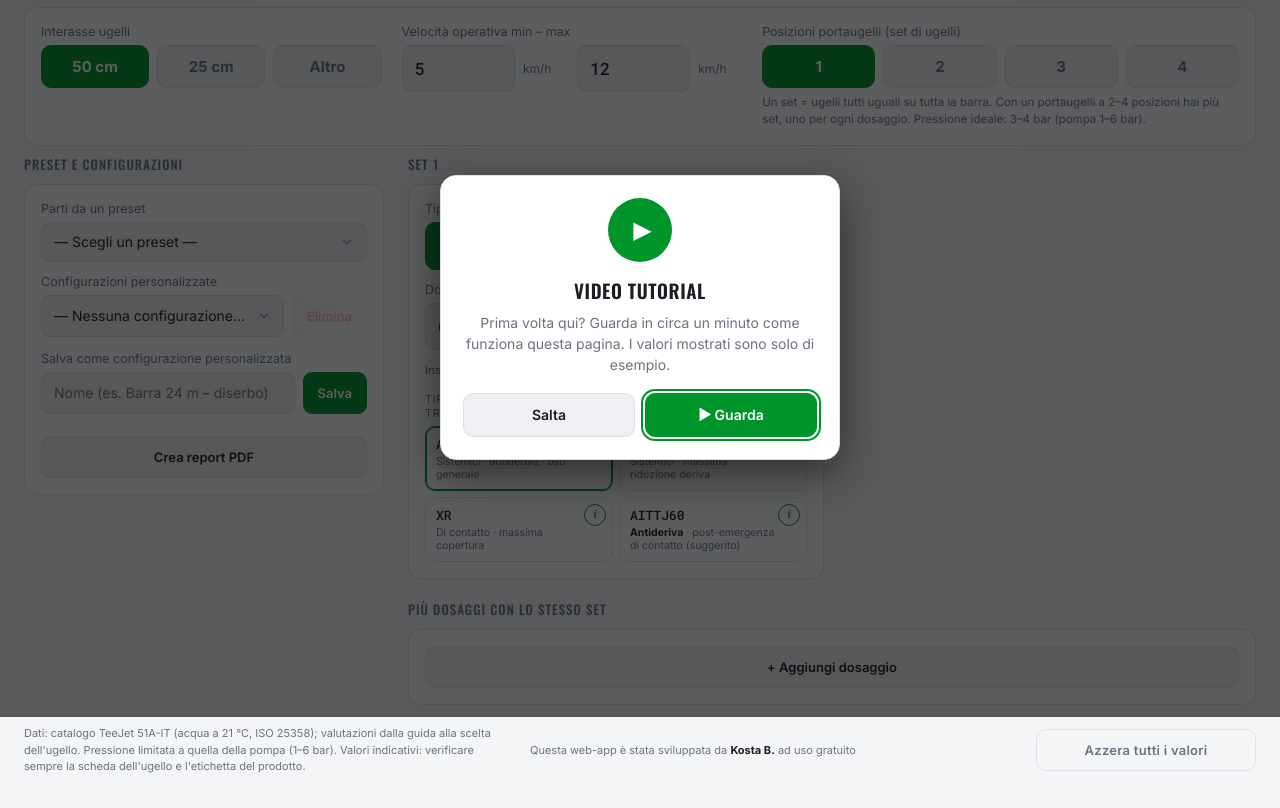
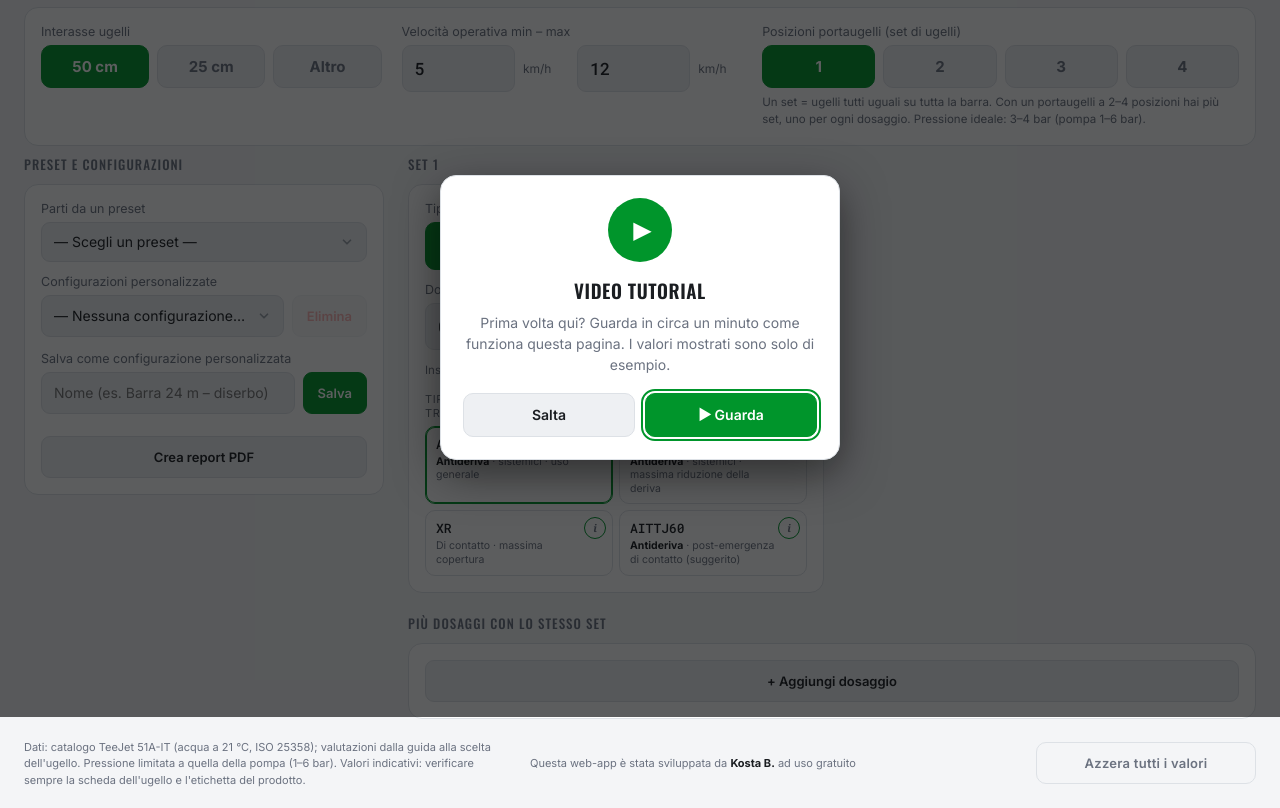
Before and after one commit to kostacaffini-png/Campo-aperto, a plain HTML site: page index.html in a window 1280 px wide. Shown: the part 83-891 px from the top of the page. Drawn offline with nearby package versions, Linux system fonts and the light colour scheme.

Commit message:
Add files via upload

```diff
--- a/index.html
+++ b/index.html
@@ -962,7 +962,7 @@ const FAM_I18N = {
        colors:{green:'Verde',yellow:'Giallo',lilac:'Lilla',blue:'Blu',red:'Rosso',brown:'Marrone',grey:'Grigio',white:'Bianco',lightblue:'Azzurro',orange:'Arancio',olive:'Oliva',lightgreen:'Verde chiaro'},
        famDesc:{AIXR:"ventaglio a induzione d'aria, range esteso", AI:"ventaglio a induzione d'aria", XR:'ventaglio a range esteso, goccia fine', AITTJ60:"doppio ventaglio 60° a induzione d'aria",
                 AI3070:"doppio ventaglio asimmetrico 30°/70° a induzione d'aria", TJ60:'doppio ventaglio 60°, goccia fine', TXB:'cono vuoto, goccia molto fine', SJ7:'7 fili liquidi per concimi'},
-       famUse:{ diserbo:{AIXR:'Sistemici · antideriva · uso generale', AI:'Sistemici · massima riduzione deriva', XR:'Di contatto · massima copertura', AITTJ60:'**Antideriva** · post-emergenza di contatto (suggerito)'},
+       famUse:{ diserbo:{AIXR:'**Antideriva** · sistemici · uso generale', AI:'**Antideriva** · sistemici · massima riduzione della deriva', XR:'Di contatto · massima copertura', AITTJ60:'**Antideriva** · post-emergenza di contatto (suggerito)'},
                 fungins:{AITTJ60:'**Antideriva** · copertura e penetrazione', AI3070:'Grano e orzo · copertura della spiga', TXB:'Vegetazione fitta · goccia fine', TJ60:'Di contatto · massima copertura'},
                 concime:{SJ7:'Concimi liquidi (es. UAN) · niente ustioni fogliari'} },
        info:'Scheda ugello', rTitle:'Valutazione TeeJet', gHerb:'Erbicidi', gFung:'Fungicidi', gIns:'Insetticidi', gOther:'Altro',
@@ -984,7 +984,7 @@ const FAM_I18N = {
        colors:{green:'Green',yellow:'Yellow',lilac:'Lilac',blue:'Blue',red:'Red',brown:'Brown',grey:'Grey',white:'White',lightblue:'Light blue',orange:'Orange',olive:'Olive',lightgreen:'Light green'},
        famDesc:{AIXR:'air induction extended range flat fan', AI:'air induction flat fan', XR:'extended range flat fan, fine droplets', AITTJ60:'air induction twin flat fan 60°',
                 AI3070:'air induction asymmetric twin fan 30°/70°', TJ60:'twin flat fan 60°, fine droplets', TXB:'hollow cone, very fine droplets', SJ7:'7 liquid streams for fertiliser'},
-       famUse:{ diserbo:{AIXR:'Systemic · low drift · general use', AI:'Systemic · maximum drift reduction', XR:'Contact · maximum coverage', AITTJ60:'**Low drift** · post-emergence contact (suggested)'},
+       famUse:{ diserbo:{AIXR:'**Low drift** · systemic · general use', AI:'**Low drift** · systemic · maximum drift reduction', XR:'Contact · maximum coverage', AITTJ60:'**Low drift** · post-emergence contact (suggested)'},
                 fungins:{AITTJ60:'**Low drift** · coverage and penetration', AI3070:'Wheat and barley · head coverage', TXB:'Dense canopy · fine droplets', TJ60:'Contact · maximum coverage'},
                 concime:{SJ7:'Liquid fertiliser (e.g. UAN) · no leaf burn'} },
        info:'Nozzle sheet', rTitle:'TeeJet rating', gHerb:'Herbicides', gFung:'Fungicides', gIns:'Insecticides', gOther:'Other',
@@ -1006,7 +1006,7 @@ const FAM_I18N = {
        colors:{green:'Verde',yellow:'Amarillo',lilac:'Lila',blue:'Azul',red:'Rojo',brown:'Marrón',grey:'Gris',white:'Blanco',lightblue:'Azul claro',orange:'Naranja',olive:'Oliva',lightgreen:'Verde claro'},
        famDesc:{AIXR:'abanico con inducción de aire, rango extendido', AI:'abanico con inducción de aire', XR:'abanico de rango extendido, gota fina', AITTJ60:'doble abanico 60° con inducción de aire',
                 AI3070:'doble abanico asimétrico 30°/70° con inducción de aire', TJ60:'doble abanico 60°, gota fina', TXB:'cono hueco, gota muy fina', SJ7:'7 chorros líquidos para abonos'},
-       famUse:{ diserbo:{AIXR:'Sistémicos · antideriva · uso general', AI:'Sistémicos · máxima reducción de deriva', XR:'De contacto · máxima cobertura', AITTJ60:'**Antideriva** · post-emergencia de contacto (sugerido)'},
+       famUse:{ diserbo:{AIXR:'**Antideriva** · sistémicos · uso general', AI:'**Antideriva** · sistémicos · máxima reducción de deriva', XR:'De contacto · máxima cobertura', AITTJ60:'**Antideriva** · post-emergencia de contacto (sugerido)'},
                 fungins:{AITTJ60:'**Antideriva** · cobertura y penetración', AI3070:'Trigo y cebada · cobertura de la espiga', TXB:'Vegetación densa · gota fina', TJ60:'De contacto · máxima cobertura'},
                 concime:{SJ7:'Abonos líquidos (p. ej. UAN) · sin quemaduras foliares'} },
        info:'Ficha de la boquilla', rTitle:'Valoración TeeJet', gHerb:'Herbicidas', gFung:'Fungicidas', gIns:'Insecticidas', gOther:'Otros',
@@ -1028,7 +1028,7 @@ const FAM_I18N = {
        colors:{green:'Grün',yellow:'Gelb',lilac:'Lila',blue:'Blau',red:'Rot',brown:'Braun',grey:'Grau',white:'Weiß',lightblue:'Hellblau',orange:'Orange',olive:'Oliv',lightgreen:'Hellgrün'},
        famDesc:{AIXR:'Injektor-Flachstrahl, erweiterter Druckbereich', AI:'Injektor-Flachstrahl', XR:'Flachstrahl mit erweitertem Druckbereich, feine Tropfen', AITTJ60:'Injektor-Doppelflachstrahl 60°',
                 AI3070:'asymmetrischer Injektor-Doppelflachstrahl 30°/70°', TJ60:'Doppelflachstrahl 60°, feine Tropfen', TXB:'Hohlkegel, sehr feine Tropfen', SJ7:'7 Flüssigkeitsstrahlen für Dünger'},
-       famUse:{ diserbo:{AIXR:'Systemisch · abdriftmindernd · universell', AI:'Systemisch · maximale Abdriftminderung', XR:'Kontaktmittel · maximale Benetzung', AITTJ60:'**Abdriftmindernd** · Nachauflauf Kontaktmittel (Vorschlag)'},
+       famUse:{ diserbo:{AIXR:'**Abdriftmindernd** · systemisch · universell', AI:'**Abdriftmindernd** · systemisch · maximale Abdriftminderung', XR:'Kontaktmittel · maximale Benetzung', AITTJ60:'**Abdriftmindernd** · Nachauflauf Kontaktmittel (Vorschlag)'},
                 fungins:{AITTJ60:'**Abdriftmindernd** · Benetzung und Durchdringung', AI3070:'Weizen und Gerste · Ährenbenetzung', TXB:'Dichter Bestand · feine Tropfen', TJ60:'Kontaktmittel · maximale Benetzung'},
                 concime:{SJ7:'Flüssigdünger (z. B. AHL) · keine Blattverätzung'} },
        info:'Düsenblatt', rTitle:'TeeJet-Bewertung', gHerb:'Herbizide', gFung:'Fungizide', gIns:'Insektizide', gOther:'Sonstiges',
@@ -1050,7 +1050,7 @@ const FAM_I18N = {
        colors:{green:'Vert',yellow:'Jaune',lilac:'Lilas',blue:'Bleu',red:'Rouge',brown:'Marron',grey:'Gris',white:'Blanc',lightblue:'Bleu clair',orange:'Orange',olive:'Olive',lightgreen:'Vert clair'},
        famDesc:{AIXR:"fente à injection d'air, plage étendue", AI:"fente à injection d'air", XR:'fente à plage étendue, goutte fine', AITTJ60:"double fente 60° à injection d'air",
                 AI3070:"double fente asymétrique 30°/70° à injection d'air", TJ60:'double fente 60°, goutte fine', TXB:'cône creux, goutte très fine', SJ7:'7 filets liquides pour engrais'},
-       famUse:{ diserbo:{AIXR:'Systémiques · antidérive · usage général', AI:'Systémiques · réduction maximale de la dérive', XR:'De contact · couverture maximale', AITTJ60:'**Antidérive** · post-levée de contact (suggéré)'},
+       famUse:{ diserbo:{AIXR:'**Antidérive** · systémiques · usage général', AI:'**Antidérive** · systémiques · réduction maximale de la dérive', XR:'De contact · couverture maximale', AITTJ60:'**Antidérive** · post-levée de contact (suggéré)'},
                 fungins:{AITTJ60:'**Antidérive** · couverture et pénétration', AI3070:'Blé et orge · couverture de l’épi', TXB:'Végétation dense · goutte fine', TJ60:'De contact · couverture maximale'},
                 concime:{SJ7:'Engrais liquides (ex. solution azotée) · pas de brûlures'} },
        info:'Fiche de la buse', rTitle:'Évaluation TeeJet', gHerb:'Herbicides', gFung:'Fongicides', gIns:'Insecticides', gOther:'Autres',
```
